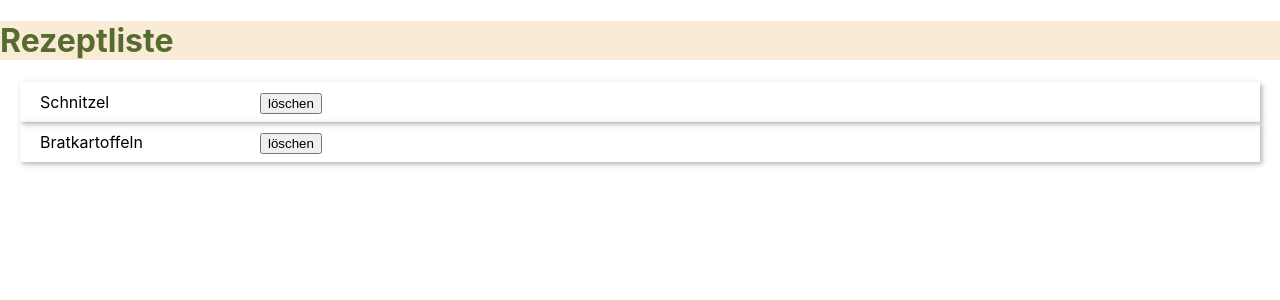
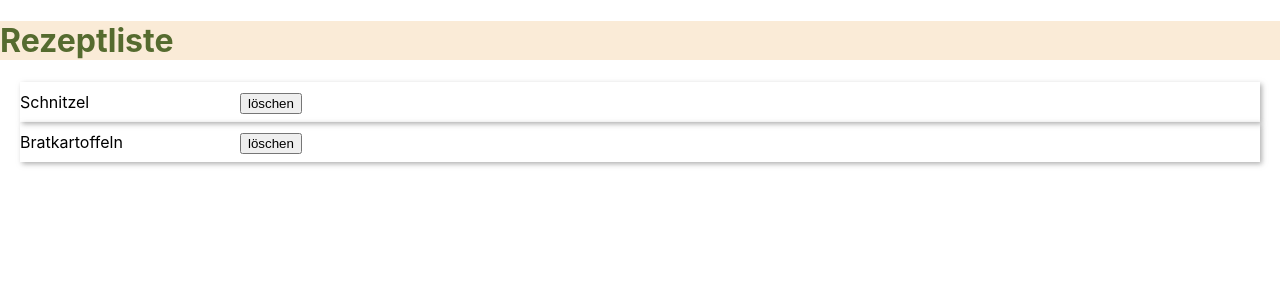
Before and after one commit to sspringer82/cookbook, a React (Create React App) app: page / in a window 1280 px wide. Shown: the top 300 px of the page. Built offline with nearby package versions, Linux system fonts and the light colour scheme; data requests are answered from the project's data file.

Commit message:
scss und css modules

```diff
--- a/package.json
+++ b/package.json
@@ -10,6 +10,7 @@
     "@types/node": "^12.20.19",
     "@types/react": "^17.0.16",
     "@types/react-dom": "^17.0.9",
+    "@types/styled-components": "^5.1.12",
     "axios": "^0.21.1",
     "classnames": "^2.3.1",
     "json-server": "^0.16.3",
@@ -17,6 +18,7 @@
     "react": "^17.0.2",
     "react-dom": "^17.0.2",
     "react-scripts": "4.0.3",
+    "styled-components": "^5.3.0",
     "typescript": "^4.3.5",
     "web-vitals": "^1.1.2"
   },
--- /dev/null
+++ b/src/RecipeListItem.module.css
@@ -0,0 +1,14 @@
+.row {
+  display: flex;
+  line-height: 40px;
+  margin: 0 20px;
+  box-shadow: 2px 2px 5px 0 rgba(150, 150, 150, 0.75);
+}
+
+.title {
+  min-width: 200px;
+}
+
+.padding {
+  padding-left: 20px;
+}
--- /dev/null
+++ b/src/RecipeListItem.scss
@@ -0,0 +1,16 @@
+.RecipeListItem {
+  .Row {
+    display: flex;
+    line-height: 40px;
+    margin: 0 20px;
+    box-shadow: 2px 2px 5px 0 rgba(150, 150, 150, 0.75);
+  }
+
+  .Title {
+    min-width: 200px;
+  }
+
+  .Padding {
+    padding-left: 20px;
+  }
+}
--- a/src/RecipeListItem.tsx
+++ b/src/RecipeListItem.tsx
@@ -1,6 +1,6 @@
 import React, { useEffect } from 'react';
 import { Recipe } from './types/Recipe';
-import './RecipeListItem.css';
+import styles from './RecipeListItem.module.css';
 import classNames from 'classnames';
 
 type Props = {
@@ -15,15 +15,15 @@ function RecipeListItem({ recipe, onDelete }: Props): React.ReactElement {
     };
   }, [recipe.id]);
 
-  let titleClasses = classNames({
-    RecipeListItemTitle: true,
-    RecipeListItemPadding: true,
-  });
+  // let titleClasses = classNames({
+  //   Title: true,
+  //   Padding: true,
+  // });
 
   return (
-    <div className="RecipeListItemRow">
-      <div className={titleClasses}>{recipe.title}</div>
-      <div className="RecipeListItemButton RecipeListItemPadding">
+    <div className={styles.row}>
+      <div className={styles.title}>{recipe.title}</div>
+      <div className={styles.padding}>
         <button
           onClick={() => {
             onDelete(recipe.id);
```
Also changed, not shown: 1 other file (tests, documents, lock files or other folders).
